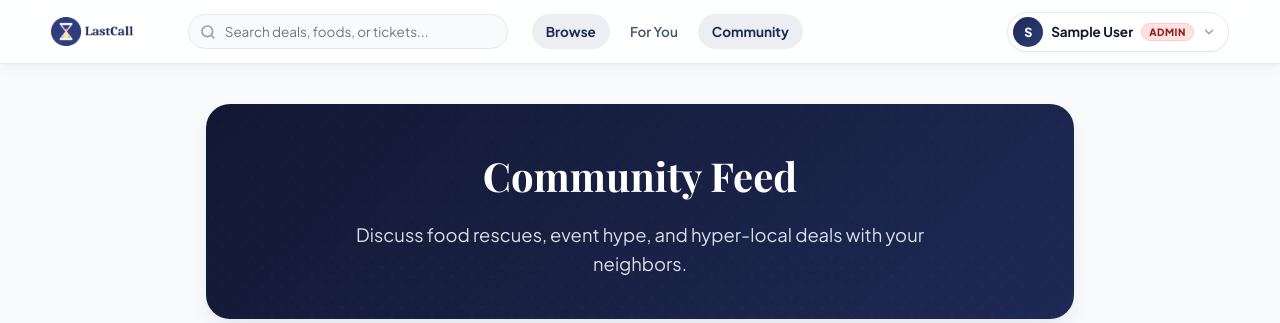
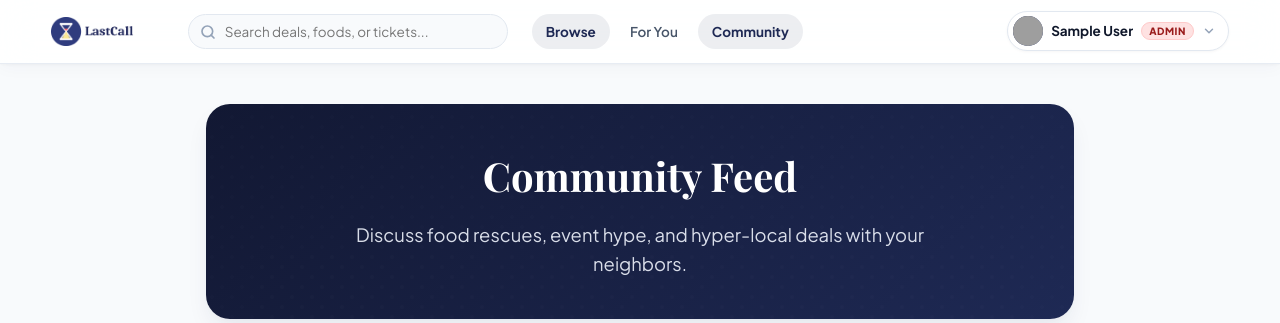
Before and after one commit to aunabil-abtahi/lastcall, a PHP site: page /lastcall/community/index.php in a window 1280 px wide. Shown: the top 323 px of the page. Run offline with PHP 8.4, Linux system fonts and the light colour scheme; the visitor is signed in with stand-in values (Sample User, id 1); tables that the repository leaves empty hold one stand-in row (values such as "Sample post"); grey boxes marked "Sample" are stand-in pictures; some web fonts are replaced; grey boxes are pictures that could not be loaded.

Commit message:
Fix profile picture rendering in header dropdown menu

```diff
--- a/includes/header.php
+++ b/includes/header.php
@@ -83,7 +83,13 @@ $_cssVersion = file_exists(__DIR__ . "/../assets/css/style.css") ? filemtime(__D
                 <!-- Dropdown Menu for Organized Navigation -->
                 <div class="user-menu" id="userMenu">
                     <button type="button" class="user-menu-btn" onclick="toggleUserMenu(event)" aria-haspopup="true" aria-expanded="false" id="userMenuBtn">
-                        <span class="user-avatar-circle"><?= mb_strtoupper(mb_substr($_userName, 0, 1)) ?></span>
+                        <span class="user-avatar-circle" style="overflow: hidden;">
+                            <?php if (!empty($_SESSION['profile_picture'])): ?>
+                                <img src="<?= $_base . e($_SESSION['profile_picture']) ?>" alt="Avatar" style="width:100%; height:100%; object-fit:cover;">
+                            <?php else: ?>
+                                <?= mb_strtoupper(mb_substr($_userName, 0, 1)) ?>
+                            <?php endif; ?>
+                        </span>
                         <span class="user-menu-name"><?= e($_userName) ?></span>
                         <span class="user-badge <?= e($_role) ?>"><?= e(ucfirst($_role)) ?></span>
                         <svg class="chevron-icon" width="14" height="14" viewBox="0 0 24 24" fill="none" stroke="currentColor" stroke-width="2.5" stroke-linecap="round" stroke-linejoin="round">
@@ -93,7 +99,13 @@ $_cssVersion = file_exists(__DIR__ . "/../assets/css/style.css") ? filemtime(__D
 
                     <div class="user-dropdown-panel" id="userDropdownPanel">
                         <div class="dropdown-profile-brief">
-                            <div class="dropdown-profile-avatar"><?= mb_strtoupper(mb_substr($_userName, 0, 1)) ?></div>
+                            <div class="dropdown-profile-avatar" style="overflow: hidden;">
+                                <?php if (!empty($_SESSION['profile_picture'])): ?>
+                                    <img src="<?= $_base . e($_SESSION['profile_picture']) ?>" alt="Avatar" style="width:100%; height:100%; object-fit:cover;">
+                                <?php else: ?>
+                                    <?= mb_strtoupper(mb_substr($_userName, 0, 1)) ?>
+                                <?php endif; ?>
+                            </div>
                             <div class="dropdown-profile-info">
                                 <div class="dropdown-profile-name"><?= e($_userName) ?></div>
                                 <div class="dropdown-profile-role"><?= e(ucfirst($_role)) ?> Account</div>
```
